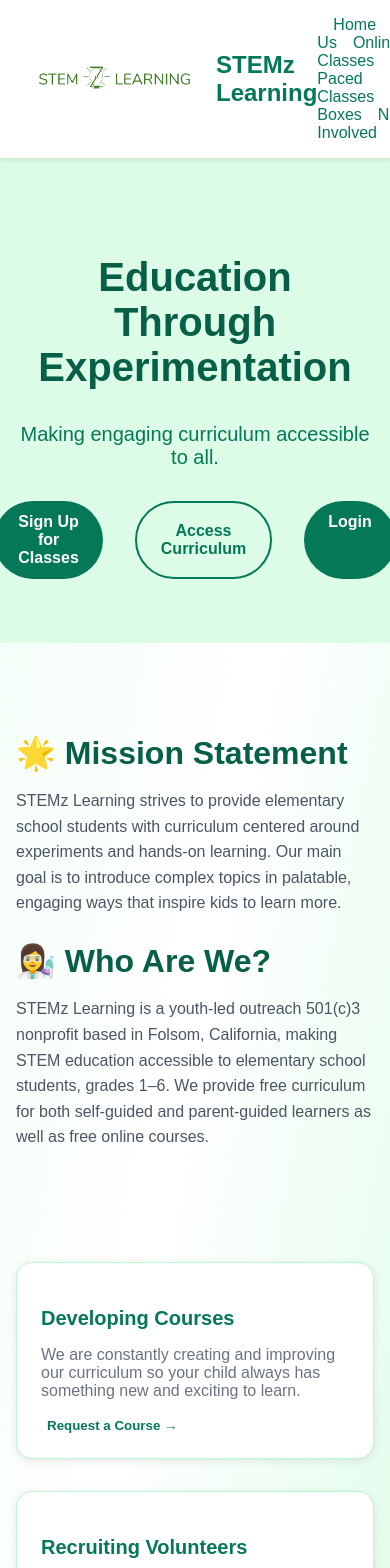
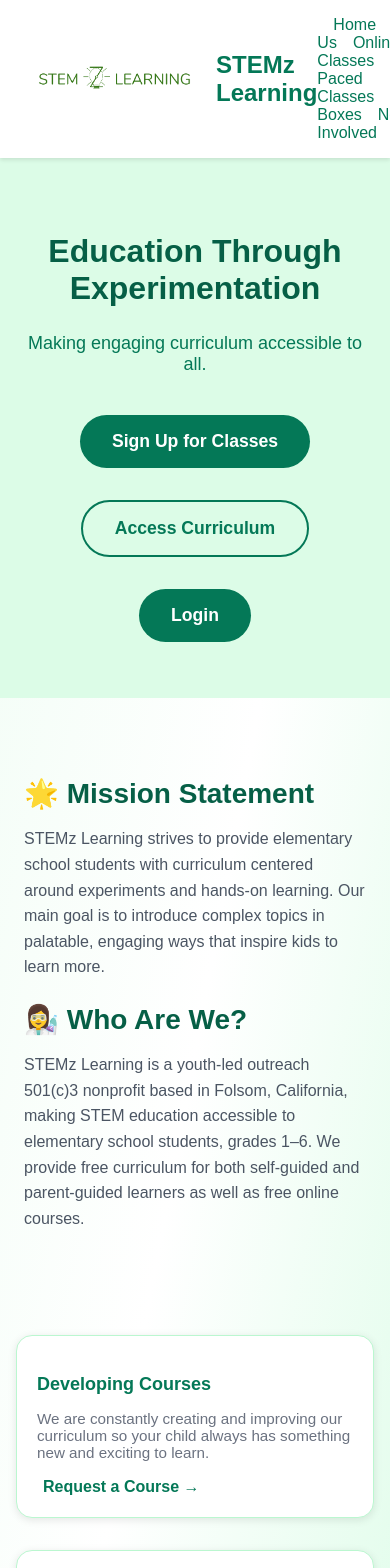
Before and after one commit to gemnets/stemz-mockup, a React (Create React App) app: page / in a window 390 px wide. Shown: the top 1568 px of the page. Built offline with nearby package versions, Linux system fonts and the light colour scheme; the HTML template or start-up script is replaced by a standard one.

Commit message:
Updated layout for Mission Statement and Who Are We sections

```diff
--- a/src/pages/Home.css
+++ b/src/pages/Home.css
@@ -26,11 +26,13 @@
   display: flex;
   justify-content: center;
   gap: 1rem;
+  flex-direction: column;
+  align-items: center;
 }
 
 .hero-buttons button,
 .hero-buttons a {
-  margin: 0 0.5rem;
+  margin: 0.5rem;
   padding: 0.75rem 1.5rem;
   border-radius: 9999px;
   font-weight: bold;
@@ -175,3 +177,106 @@
   text-align: center;
   padding: 1rem;
 }
+
+/* Mobile Responsiveness */
+@media (max-width: 768px) {
+  .hero {
+    padding: 3rem 1rem;
+  }
+
+  .hero h1 {
+    font-size: 2rem;
+  }
+
+  .hero p {
+    font-size: 1.125rem;
+  }
+
+  .hero-buttons {
+    flex-direction: column;
+    align-items: center;
+  }
+
+  .hero-buttons button,
+  .hero-buttons a {
+    padding: 1rem 2rem;
+    font-size: 1.1rem;
+  }
+
+  .section {
+    padding: 1.5rem;
+  }
+
+  .section h2 {
+    font-size: 1.75rem;
+  }
+
+  .section p {
+    font-size: 1rem;
+  }
+
+  .features {
+    grid-template-columns: 1fr;
+  }
+
+  .feature-card {
+    padding: 1.25rem;
+  }
+
+  .feature-card h3 {
+    font-size: 1.125rem;
+  }
+
+  .feature-card p {
+    font-size: 0.95rem;
+  }
+
+  .link-btn {
+    font-size: 1rem;
+  }
+}
+
+/* Large Screen (Desktop) Responsiveness */
+@media (min-width: 1200px) {
+  .hero {
+    padding: 6rem 2rem;
+  }
+
+  .hero h1 {
+    font-size: 3rem;
+  }
+
+  .hero p {
+    font-size: 1.5rem;
+  }
+
+  .hero-buttons button,
+  .hero-buttons a {
+    padding: 1rem 2rem;
+    font-size: 1.25rem;
+  }
+
+  .section {
+    padding: 2rem;
+  }
+
+  .features {
+    grid-template-columns: repeat(3, 1fr);
+  }
+
+  .feature-card {
+    padding: 1.75rem;
+  }
+
+  .feature-card h3 {
+    font-size: 1.5rem;
+  }
+
+  .feature-card p {
+    font-size: 1rem;
+  }
+
+  .link-btn {
+    font-size: 1.2rem;
+  }
+}
```
